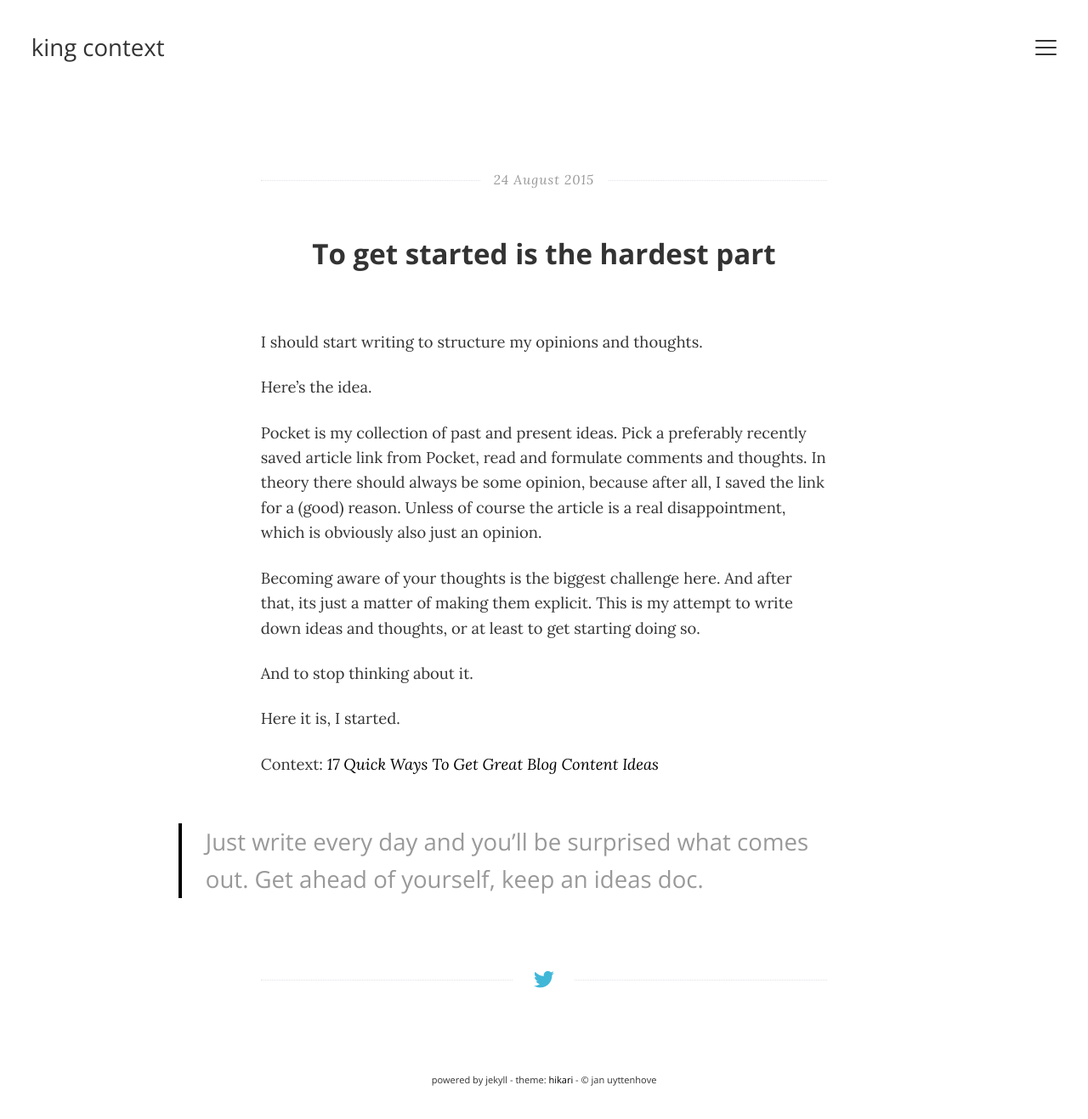
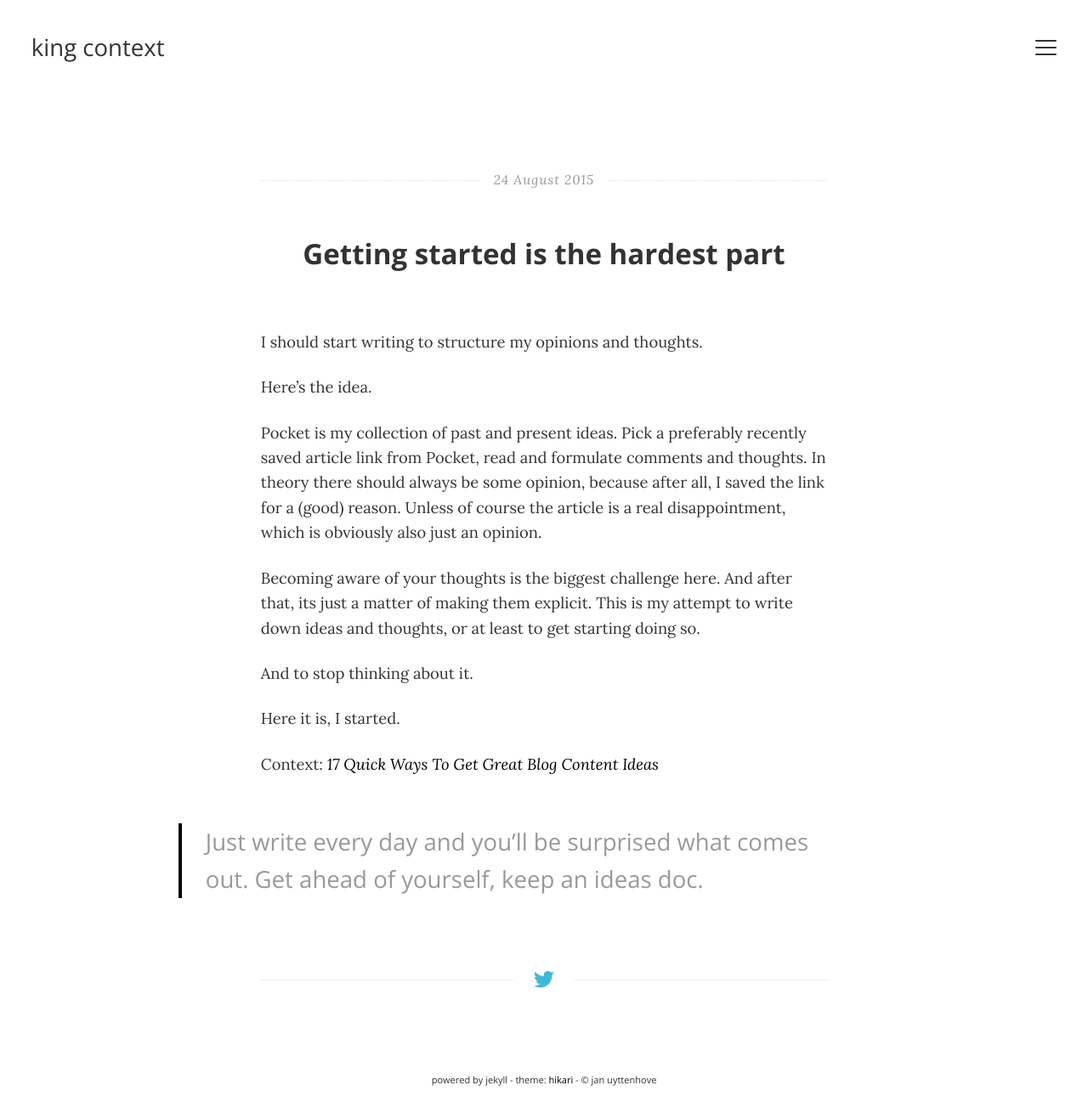
Before and after one commit to kingcontext/kingcontext.github.io, a Jekyll site: the page built from _posts/2015-08-24-getting-started.markdown, in a window 1280 px wide. Shown: the whole page at 85% size. Built offline with Jekyll 4.4.1, drawn with Linux system fonts in a browser that asks for light colours.

Commit message:
fixed post

```diff
--- a/_posts/2015-08-24-to-get-started.markdown
+++ b/_posts/2015-08-24-getting-started.markdown
@@ -1,6 +1,6 @@
 ---
 layout: post
-title:  "To get started is the hardest part"
+title:  "Getting started is the hardest part"
 date:   2015-08-24 16:57:51
 ---
 
```
Also changed, not shown: 4 other files.
